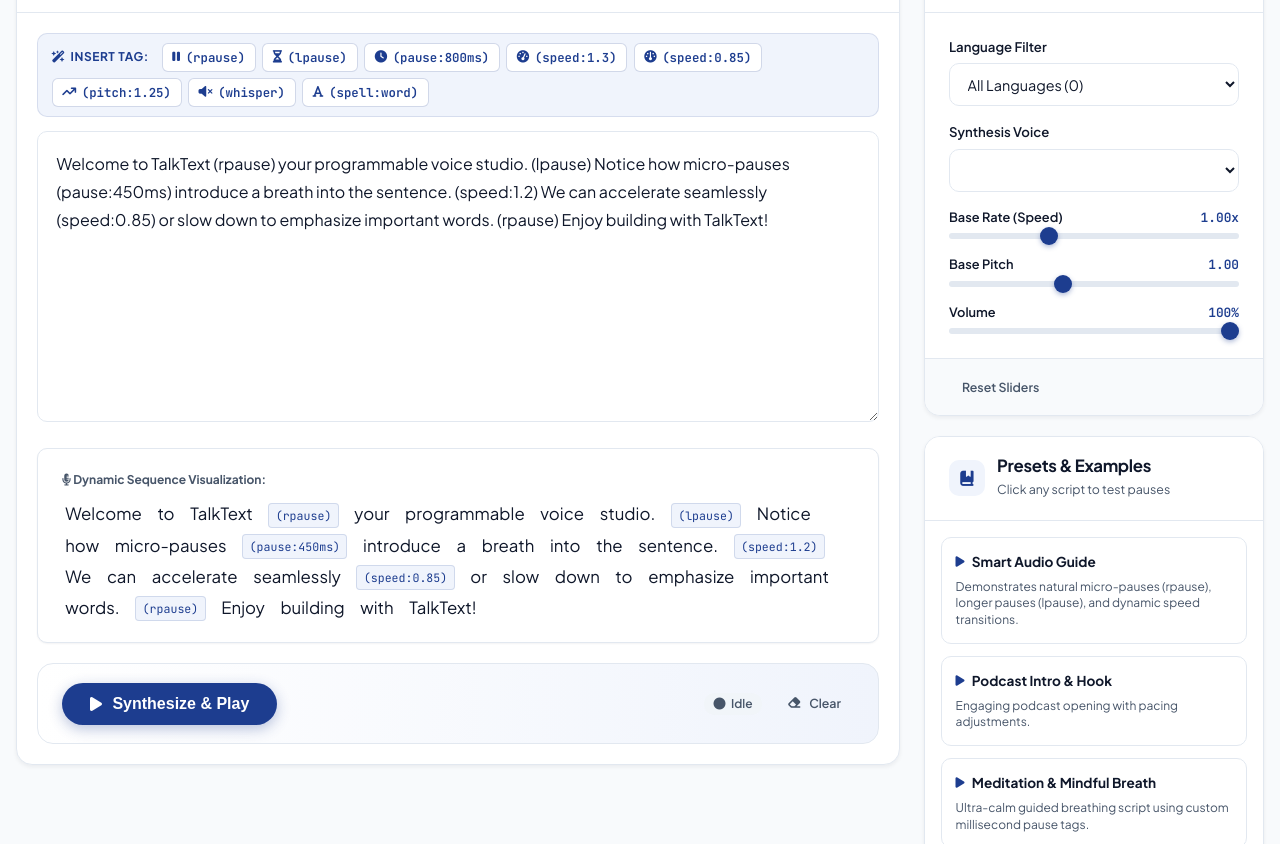
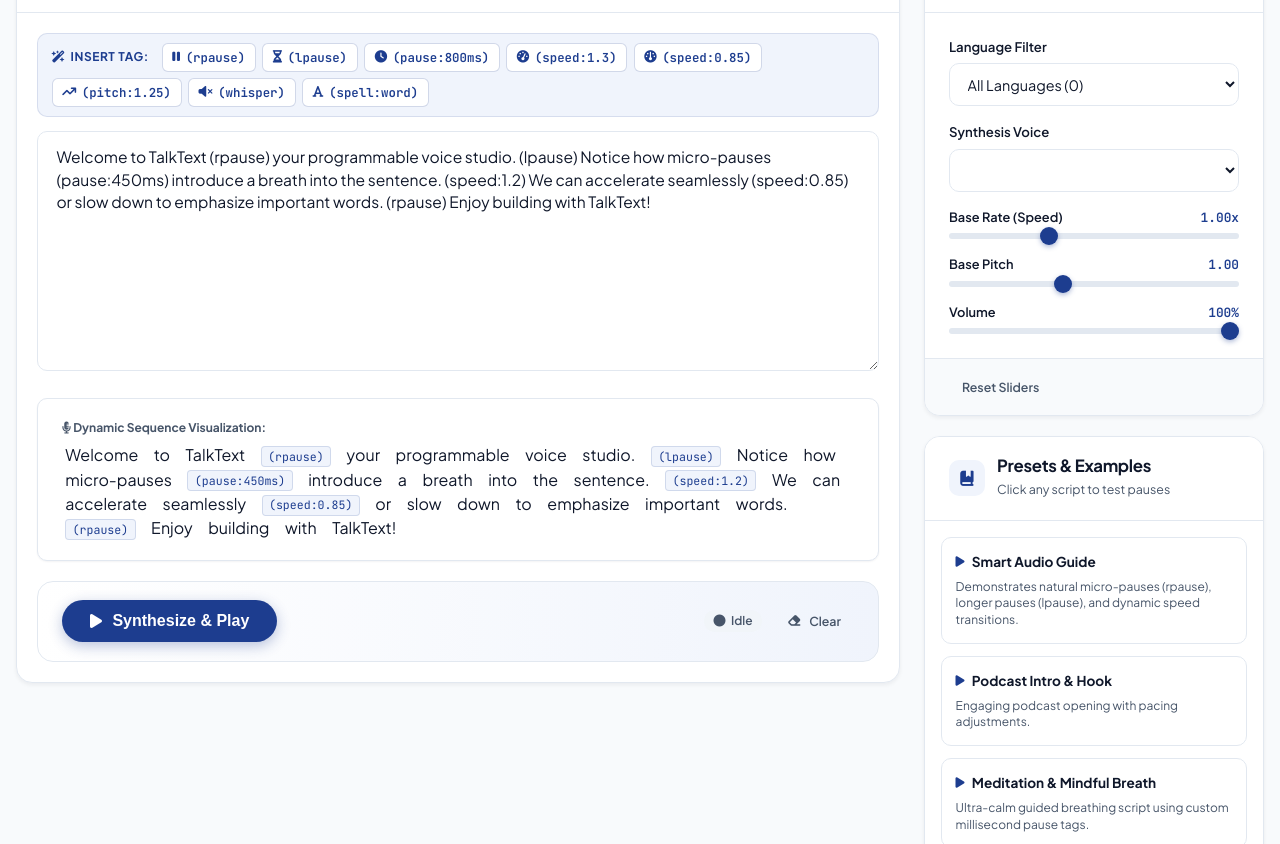
Before and after one commit to kwasihenri/TalkText, a React (Vite) app in the folder TalkText/: page /text-to-speech in a window 1280 px wide. Shown: the part 420-1264 px from the top of the page. Built offline with nearby package versions, Linux system fonts and the light colour scheme.

Commit message:
style: tighten line-height and padding across dictation and TTS textareas

```diff
--- a/TalkText/src/styles/global.css
+++ b/TalkText/src/styles/global.css
@@ -283,7 +283,7 @@
 .textarea {
   min-height: 120px;
   resize: vertical;
-  line-height: 1.6;
+  line-height: 1.45;
 }
 
 /* Micro-animations */
--- a/TalkText/src/styles/stt.css
+++ b/TalkText/src/styles/stt.css
@@ -99,10 +99,10 @@
 .transcript-area {
   width: 100%;
   min-height: 320px;
-  padding: 1.25rem 1.25rem 3rem;
+  padding: 1rem 1.15rem 2.75rem;
   font-family: var(--font-sans);
-  font-size: 1rem;
-  line-height: 1.75;
+  font-size: 0.975rem;
+  line-height: 1.45;
   color: var(--brand-text);
   border: 1px solid var(--brand-border);
   border-radius: var(--radius-md);
--- a/TalkText/src/styles/tts.css
+++ b/TalkText/src/styles/tts.css
@@ -50,10 +50,10 @@
 .tts-editor-box {
   width: 100%;
   min-height: 240px;
-  padding: 1.15rem;
+  padding: 0.9rem 1.15rem;
   font-family: var(--font-sans);
-  font-size: 1rem;
-  line-height: 1.75;
+  font-size: 0.975rem;
+  line-height: 1.45;
   color: var(--brand-text);
   border: 1px solid var(--brand-border);
   border-radius: var(--radius-md);
@@ -134,8 +134,8 @@
   background: #ffffff;
   border: 1px solid var(--brand-border);
   border-radius: var(--radius-md);
-  font-size: 1.05rem;
-  line-height: 1.85;
+  font-size: 1rem;
+  line-height: 1.5;
   color: var(--brand-text);
   min-height: 90px;
   box-shadow: var(--shadow-xs);
```
